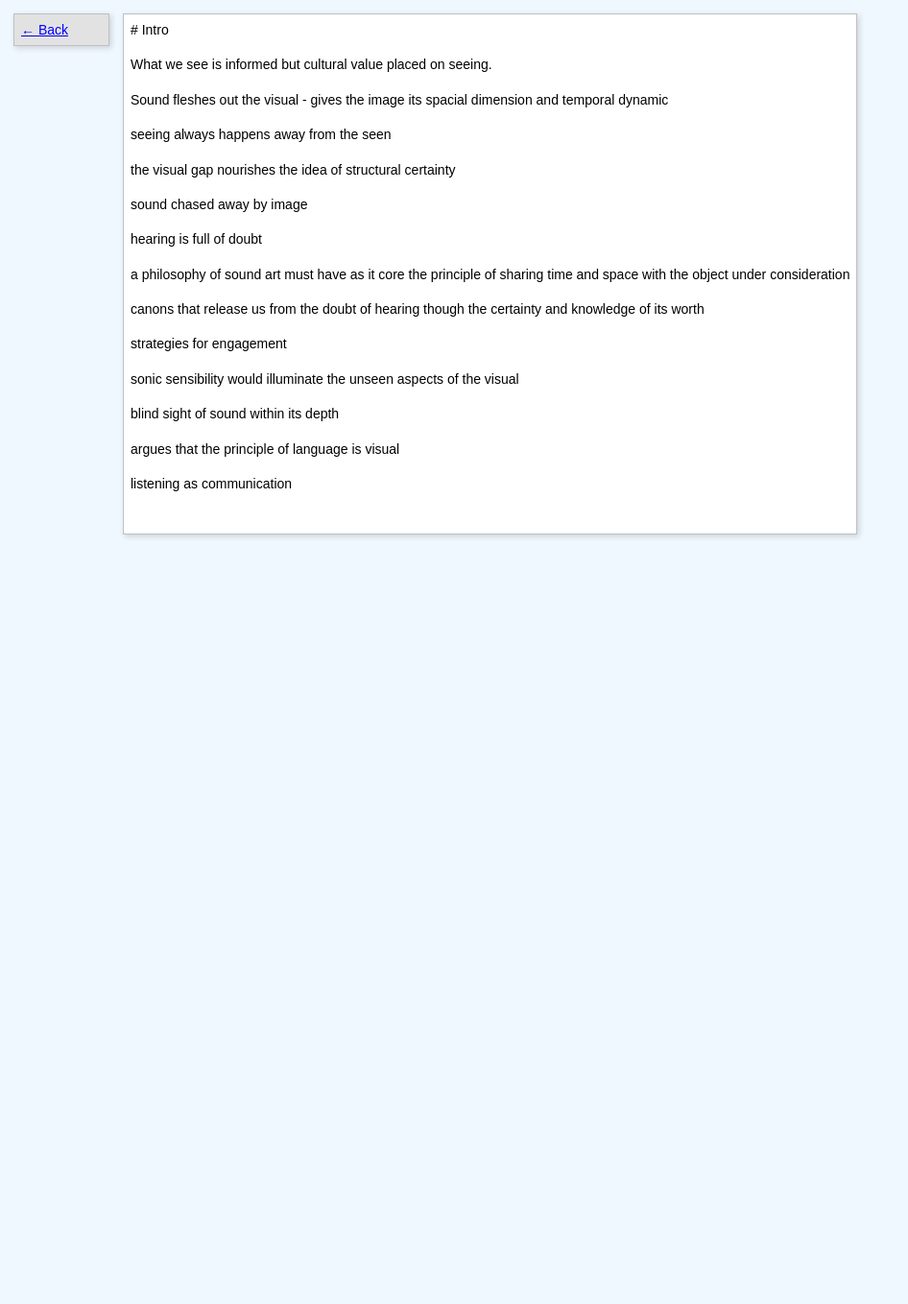
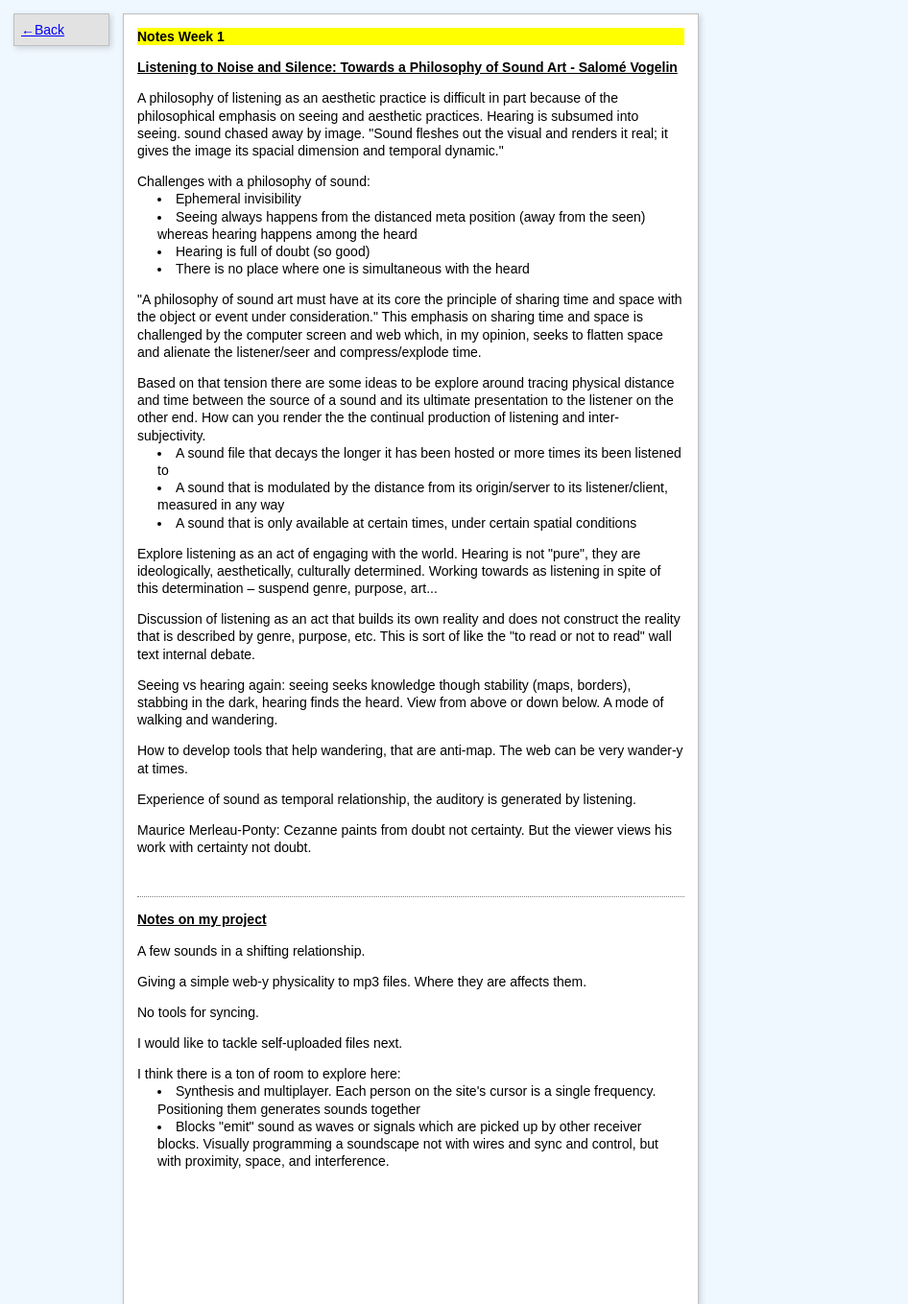
Before and after one commit to sedson/musical-web, a plain HTML site: page week1/notes.html in a window 1280 px wide. Shown: the top 1359 px of the page at 96% size, without its empty margins (0-946 px from the left). Before the commit the page ends 800 px from the top, so only its background shows below. Drawn offline with Linux system fonts and the light colour scheme.

Commit message:
Note builder python script, css tweaks, some renaming

```diff
--- a/style.css
+++ b/style.css
@@ -4,10 +4,10 @@
   margin: 0;
   line-height: 1.3;
 }
-
 :root {
   font-size: 14px;
 }
+
 body {
   padding: 1em;
   margin: 0 auto;
@@ -21,31 +21,58 @@ a {
   color: blue;
 }
 
+
 section, .note {
   display: inline-block;
   font-size: 1rem;
-  cursor: pointer;
   padding: 0.5em .5em;
   background-color: #e2e2e2;
   box-shadow: 2px 2px 6px #3333;
   border: 1px solid silver;
   margin-right: 1rem;
   min-width: 100px;
-
-}
-
-.sans {
-  font-family: sans-serif;
-}
-
-.wrap {
-  white-space: pre-wrap;
 }
 
 .note {
   background-color: white;
+  max-width: 600px;
+  padding: 1em;
+  padding-bottom: 10em;
 }
 
 .green {
-  background-color: mistyrose;
+  background-color: yellowgreen;
 }
+
+h1 {
+  font-size: 1rem;
+  margin-bottom: 1em;
+  background-color: yellow;
+}
+
+h2 {
+  margin-bottom: 1em;
+  text-decoration: underline;
+}
+
+p {
+  margin-bottom: 1em;
+}
+
+p + h1, p + h2, p + h3 {
+  margin-top: 3em;
+  padding-top: 1em;
+  border-top: 1px dotted gray;
+}
+
+li {
+  margin-left: 1.5em;
+}
+
+p + li {
+  margin-top: -1em;
+}
+
+li + p {
+  margin-top: 1em;
+}
--- a/week1/notes.html
+++ b/week1/notes.html
@@ -1,44 +1,44 @@
 <!DOCTYPE html>
 <html>
-<head>
+  <head>
   <meta charset="utf-8">
   <meta name="viewport" content="width=device-width, initial-scale=1">
+  <title>Notes</title>
   <link rel="stylesheet" type="text/css" href="/style.css">
-  <title>Week 1</title>
-</head>
-<body>
+  </head>
+  <body>
   <section>
-    <p><a href="/">← Back</a></p>
+    <span><a href="/">←Back</a></span>
   </section>
-  <pre class="sans wrap note">
-# Intro
-
-What we see is informed but cultural value placed on seeing.
-
-Sound fleshes out the visual - gives the image its spacial dimension and temporal dynamic
-
-seeing always happens away from the seen
-
-the visual gap nourishes the idea of structural certainty
-
-sound chased away by image
-
-hearing is full of doubt
-
-a philosophy of sound art must have as it core the principle of sharing time and space with the object under consideration
-
-canons that release us from the doubt of hearing though the certainty and knowledge of its worth
-
-strategies for engagement
-
-sonic sensibility would illuminate the unseen aspects of the visual
-
-blind sight of sound within its depth
-
-argues that the principle of language is visual
-
-listening as communication
-
-  </pre>
-</body>
+  <section class="note">
+    <h1>Notes Week 1</h1>
+    <h2>Listening to Noise and Silence: Towards a Philosophy of Sound Art - Salomé Vogelin</h2>
+    <p>A philosophy of listening as an aesthetic practice is difficult in part because of the philosophical emphasis on seeing and aesthetic practices. Hearing is subsumed into seeing. sound chased away by image. "Sound fleshes out the visual and renders it real; it gives the image its spacial dimension and temporal dynamic."</p>
+    <p>Challenges with a philosophy of sound:</p>
+    <li>Ephemeral invisibility</li>
+    <li>Seeing always happens from the distanced meta position (away from the seen) whereas hearing happens among the heard</li>
+    <li>Hearing is full of doubt (so good)</li>
+    <li>There is no place where one is simultaneous with the heard</li>
+    <p>"A philosophy of sound art must have at its core the principle of sharing time and space with the object or event under consideration." This emphasis on sharing time and space is challenged by the computer screen and web which, in my opinion, seeks to flatten space and alienate the listener/seer and compress/explode time.</p>
+    <p></p>
+    <p>Based on that tension there are some ideas to be explore around tracing physical distance and time between the source of a sound and its ultimate presentation to the listener on the other end. How can you render the the continual production of listening and inter-subjectivity.</p>
+    <li>A sound file that decays the longer it has been hosted or more times its been listened to</li>
+    <li>A sound that is modulated by the distance from its origin/server to its listener/client, measured in any way</li>
+    <li>A sound that is only available at certain times, under certain spatial conditions</li>
+    <p>Explore listening as an act of engaging with the world. Hearing is not "pure", they are ideologically, aesthetically, culturally determined. Working towards as listening in spite of this determination – suspend genre, purpose, art...</p>
+    <p>Discussion of listening as an act that builds its own reality and does not construct the reality that is described by genre, purpose, etc. This is sort of like the "to read or not to read" wall text internal debate.</p>
+    <p>Seeing vs hearing again: seeing seeks knowledge though stability (maps, borders), stabbing in the dark, hearing finds the heard. View from above or down below. A mode of walking and wandering.</p>
+    <p>How to develop tools that help wandering, that are anti-map. The web can be very wander-y at times.</p>
+    <p>Experience of sound as temporal relationship, the auditory is generated by listening.</p>
+    <p>Maurice Merleau-Ponty: Cezanne paints from doubt not certainty. But the viewer views his work with certainty not doubt.</p>
+    <h2>Notes on my project</h2>
+    <p>A few sounds in a shifting relationship.</p>
+    <p>Giving a simple web-y physicality to mp3 files. Where they are affects them.</p>
+    <p>No tools for syncing.</p>
+    <p>I would like to tackle self-uploaded files next.</p>
+    <p>I think there is a ton of room to explore here:</p>
+    <li>Synthesis and multiplayer. Each person on the site's cursor is a single frequency. Positioning them generates sounds together</li>
+    <li>Blocks "emit" sound as waves or signals which are picked up by other receiver blocks. Visually programming a soundscape not with wires and sync and control, but with proximity, space, and interference.</li>
+  </section>
+  </body>
 </html>
--- a/week1/project/style.css
+++ b/week1/project/style.css
@@ -14,12 +14,10 @@ body {
   background-size: cover;
   font-family: sans-serif;
   background-color: aliceblue;
-/*  overflow: hidden;*/
 }
 
 .axis {
   position: absolute;
-/*  background-color: black;*/
   border-bottom: 1px dotted black;
   height: 1px;
   position: absolute;
```
Also changed, not shown: index.html (+2 -4 lines), week1/project/index.html (+1 -3 lines), week1/project/main.js (+4 -4 lines), week1/project/img-3456.jpg (deleted), 12 other files.
